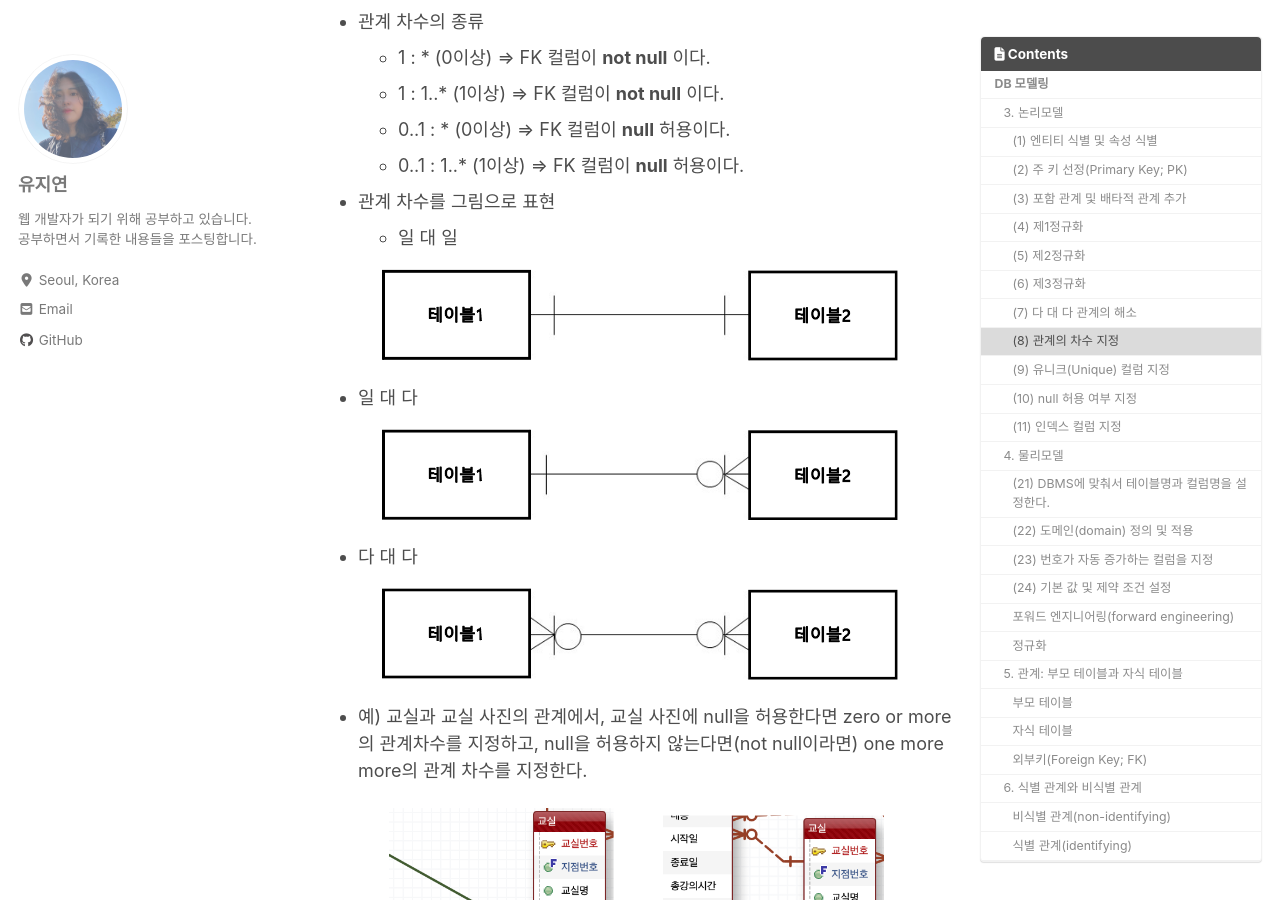
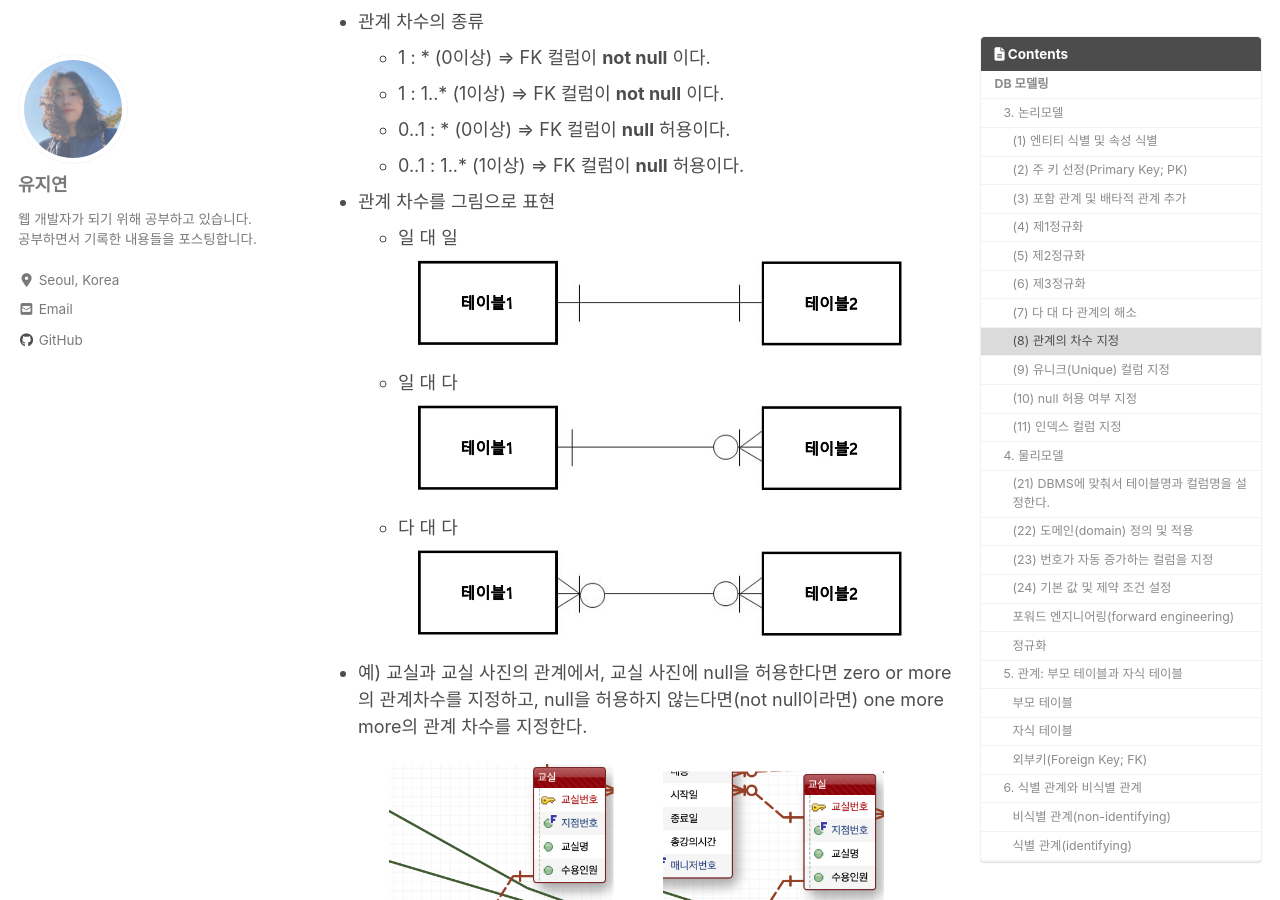
Before and after one commit to Jiyoun-Yoo/jiyoun-yoo.github.io, a Jekyll site: the page built from _posts/2020/Database/2020-11-13-database-2.md, in a window 1280 px wide and 900 px high, scrolled down 5750 px. Built offline with Jekyll 4.4.1, drawn with Linux system fonts in a browser that asks for light colours; cached includes are drawn as plain includes; nearby versions of some CDN libraries.

Commit message:
dbmodeling

```diff
--- a/_posts/2020/Database/2020-11-13-database-2.md
+++ b/_posts/2020/Database/2020-11-13-database-2.md
@@ -119,17 +119,15 @@ last_modified_at: '2020-11-13 22:00:00 +0800'
 - 관계 차수를 그림으로 표현
   - 일 대 일
 
-![DB모델링 일 대 일 관계]({{ https://jiyounyou.github.io/ }}{{ site.baseurl }}/assets/images/post/database/dbmodeling-08-1.png){: .align-center}{: width="80%" height="80%"}
-
+  ![DB모델링 일 대 일 관계]({{ https://jiyounyou.github.io/ }}{{ site.baseurl }}/assets/images/post/database/dbmodeling-08-1.png){: .align-center}{: width="80%" height="80%"}
 
   - 일 대 다
 
-![DB모델링 일 대 다 관계]({{ https://jiyounyou.github.io/ }}{{ site.baseurl }}/assets/images/post/database/dbmodeling-08-2.png){: .align-center}{: width="80%" height="80%"}
-
+  ![DB모델링 일 대 다 관계]({{ https://jiyounyou.github.io/ }}{{ site.baseurl }}/assets/images/post/database/dbmodeling-08-2.png){: .align-center}{: width="80%" height="80%"}
 
   - 다 대 다
 
-![DB모델링 다 대 다 관계]({{ https://jiyounyou.github.io/ }}{{ site.baseurl }}/assets/images/post/database/dbmodeling-08-3.png){: .align-center}{: width="80%" height="80%"}
+  ![DB모델링 다 대 다 관계]({{ https://jiyounyou.github.io/ }}{{ site.baseurl }}/assets/images/post/database/dbmodeling-08-3.png){: .align-center}{: width="80%" height="80%"}
 
 
 - 예) 교실과 교실 사진의 관계에서, 교실 사진에 null을 허용한다면 zero or more의 관계차수를 지정하고, null을 허용하지 않는다면(not null이라면) one more more의 관계 차수를 지정한다.
@@ -146,7 +144,7 @@ last_modified_at: '2020-11-13 22:00:00 +0800'
 - 즉 PK로 선정되지 않은 나머지 후보 키는 유니크 컬럼으로 지정하여 데이터가 중복되지 않도록 한다.
 - 예) 사용자 테이블에서 이메일을 유니크 컬럼으로 지정한다면, 사용자 정보를 저장할 때 이메일 정보를 중복으로 저장할 수 없다.
 
-![DB모델링 유니크 컬럼 지정]({{ https://jiyounyou.github.io/ }}{{ site.baseurl }}/assets/images/post/database/dbmodeling-09.png){: .align-center}{: width="80%" height="80%"}
+![DB모델링 유니크 컬럼 지정]({{ https://jiyounyou.github.io/ }}{{ site.baseurl }}/assets/images/post/database/dbmodeling-09.png){: .align-center}{: width="70%" height="70%"}
 
 
 - 주의) 이메일과 주민등록번호를 유니크로 지정하는 경우, 각각을 유니크로 지정해야 한다. (이메일, 주민등록번호)를 한 세트로 유니크로 지정하면 안된다.
```
